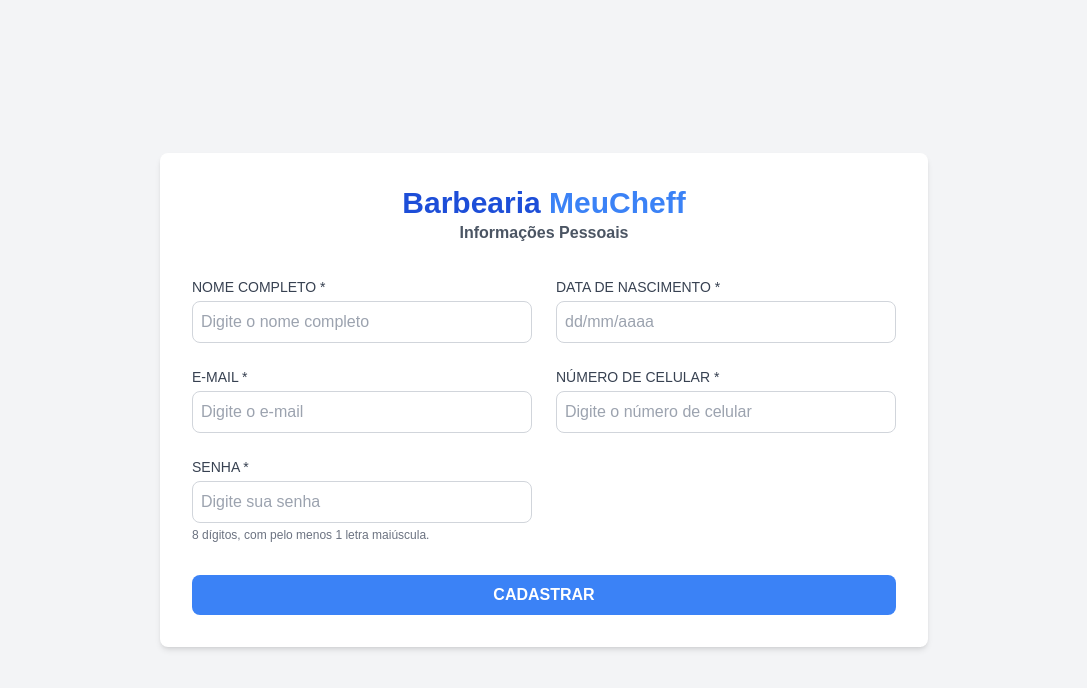
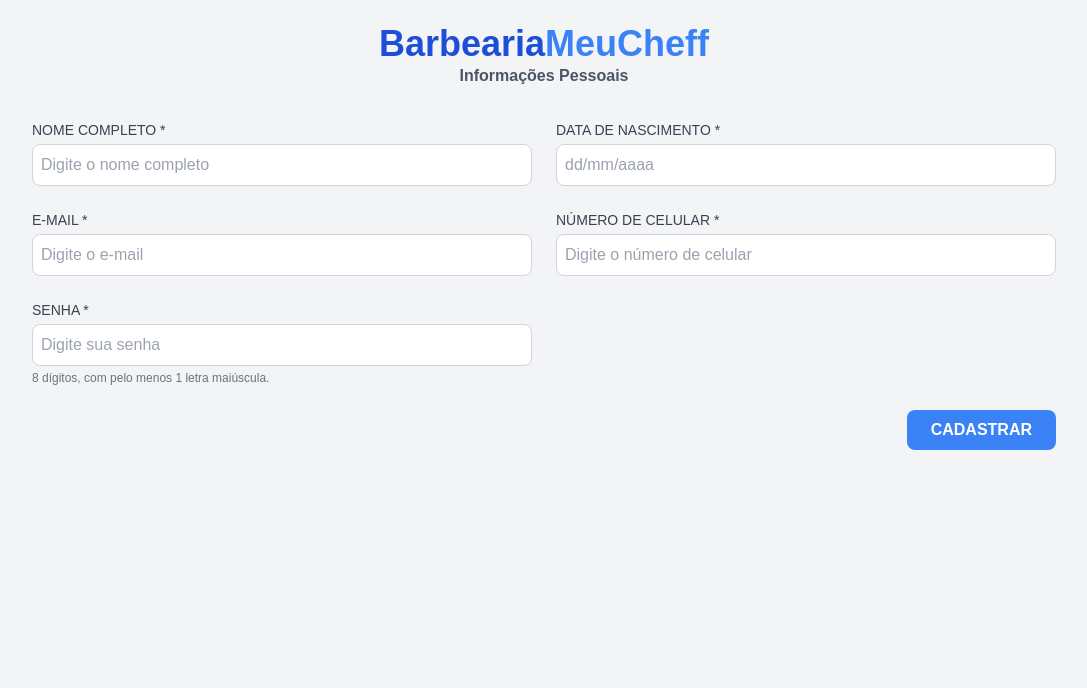
Before and after one commit to TN-Junior/barbermeucheff, a Next.js app: page /signup in a window 1280 px wide. Shown: the top 688 px of the page, without its empty margins (96-1183 px from the left). Built offline with nearby package versions, Linux system fonts and the light colour scheme.

Commit message:
feat: styling registration screen

```diff
--- a/src/pages/signup.tsx
+++ b/src/pages/signup.tsx
@@ -1,19 +1,19 @@
-// src/pages/signup.tsx
 import Image from "next/image";
 import "../styles/_app";
 
 const Signup = () => {
   return (
-    <div className="flex flex-col items-center justify-center min-h-screen bg-gray-100 py-6">
-      <div className="w-full max-w-3xl bg-white shadow-md rounded-lg p-8">
+    <div className="min-h-screen bg-gray-100 py-6 px-8">
       {/* Título */}
       <div className="text-center mb-8">
-          <h1 className="text-3xl font-bold text-blue-700">Barbearia <span className="text-blue-500">MeuCheff</span></h1>
+        <h1 className="text-4xl font-bold text-blue-700">
+          Barbearia<span className="text-blue-500">MeuCheff</span>
+        </h1>
         <p className="text-gray-600 font-semibold">Informações Pessoais</p>
       </div>
 
       {/* Formulário */}
-        <form className="grid grid-cols-1 md:grid-cols-2 gap-6">
+      <form className="grid grid-cols-1 md:grid-cols-2 gap-6 max-w-5xl mx-auto">
         {/* Nome Completo */}
         <div>
           <label className="block text-sm font-medium text-gray-700" htmlFor="fullName">
@@ -82,14 +82,13 @@
       </form>
 
       {/* Botão de Cadastro */}
-        <div className="mt-8 text-center">
+      <div className="mt-6 max-w-5xl mx-auto text-right">
         <button
           type="submit"
-            className="w-full bg-blue-500 text-white font-bold py-2 rounded-lg hover:bg-blue-600 transition"
+          className="bg-blue-500 text-white font-bold py-2 px-6 rounded-lg hover:bg-blue-600 transition"
         >
           CADASTRAR
         </button>
-        </div>
       </div>
     </div>
   );
```
Lines whose indentation alone changed are shown as unchanged.
